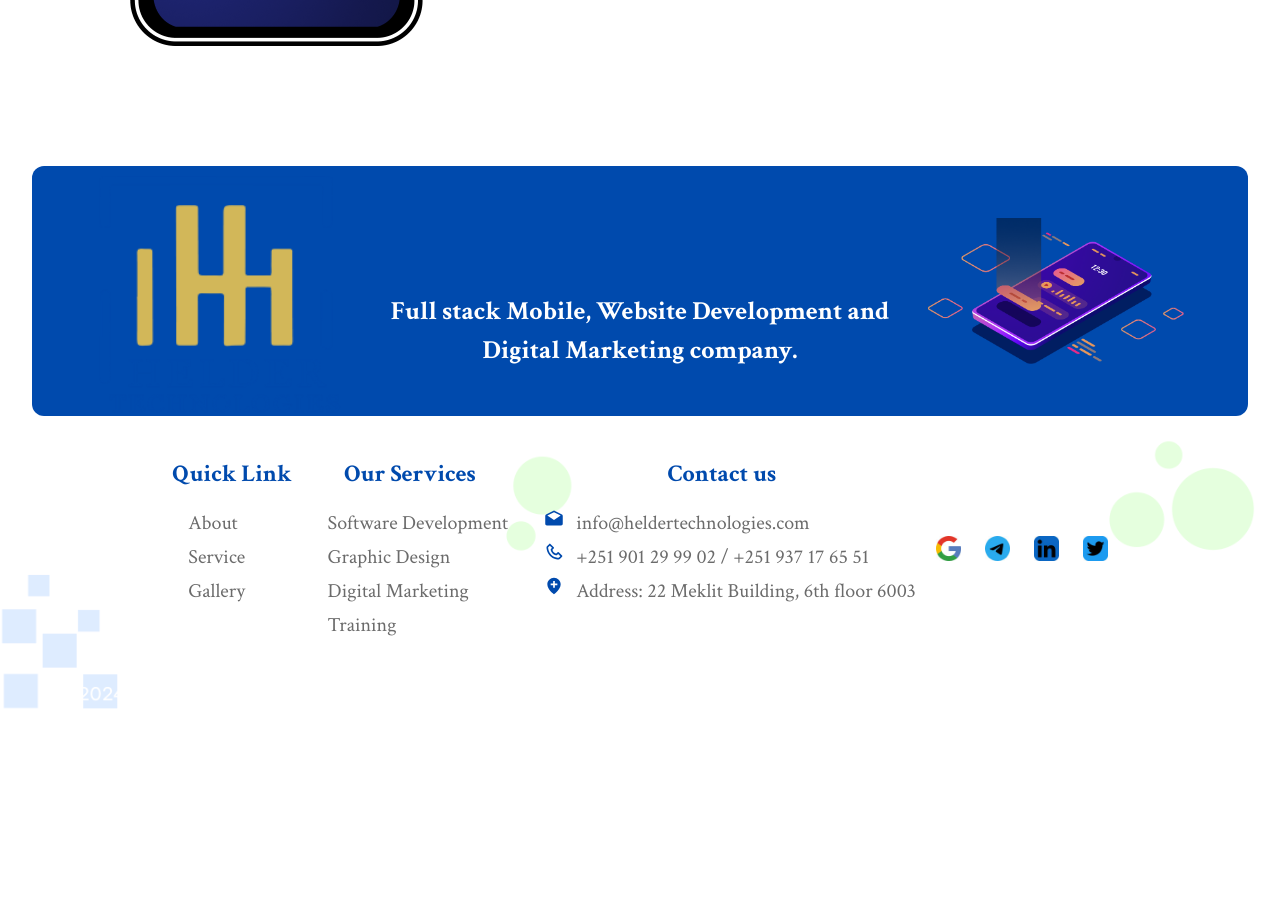
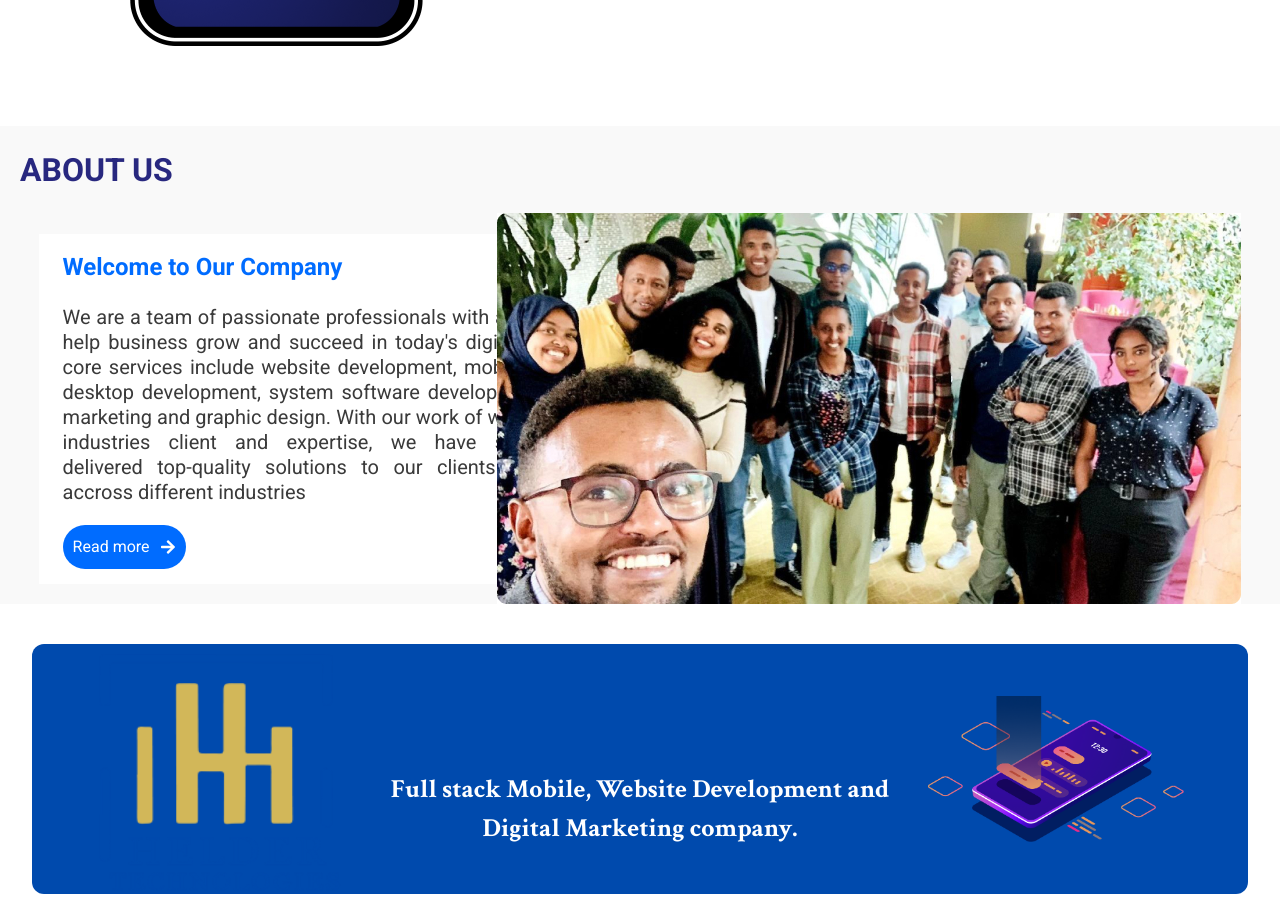
Before and after one commit to haileamlakwalelige/helder-tech, a React (Vite) app: page / in a window 1280 px wide. Shown: the part 1180-2099 px from the top of the page. Before the commit the page ends 1900 px from the top, so only its background shows below. Built offline with nearby package versions, Linux system fonts and the light colour scheme.

Commit message:
Home page: About us section added

```diff
--- /dev/null
+++ b/src/components/home/HomeAbout.tsx
@@ -0,0 +1,32 @@
+import { FaArrowRight } from "react-icons/fa";
+import aboutUsImg from "../../assets/aboutUs.jpg";
+
+const HomeAbout = () => {
+  return (
+    <div className="p-[20px] bg-secondary">
+      <h2 className="mb-[40px] text-specialTitleFont text-[32px] font-bold">ABOUT US</h2>
+      <div className="w-[97%] h-[350px] m-auto p-[24px] bg-white flex items-center justify-between gap-[12px] relative">
+        <div className="text-justify flex flex-col items-start justify-center gap-[20px]">
+          <h2 className="text-titleFont text-[24px] font-semibold">Welcome to Our Company</h2>
+          <p className="w-[47%] text-[20px] text-[#3a3a3a] leading-[25px] tracking-[2%]">
+            We are a team of passionate professionals with a mission to help
+            business grow and succeed in today's digital age. Our core services
+            include website development, mobile app and desktop development,
+            system software development digital marketing and graphic design.
+            With our work of with different industries client and expertise, we
+            have successfully delivered top-quality solutions to our clients who
+            span accross different industries
+          </p>
+
+          <button className="p-[10px] bg-titleFont text-center text-white flex items-center justify-center gap-[10px] rounded-[36px]">
+            <h2>Read more</h2> <FaArrowRight />
+          </button>
+        </div>
+
+        <img src={aboutUsImg} alt="" className="absolute right-0" />
+      </div>
+    </div>
+  );
+};
+
+export default HomeAbout;
--- a/src/pages/Home.tsx
+++ b/src/pages/Home.tsx
@@ -1,11 +1,13 @@
 // import React from 'react'
 
-import Hero from "../components/home/Hero"
+import Hero from "../components/home/Hero";
+import HomeAbout from "../components/home/HomeAbout";
 
 const Home = () => {
   return (
     <div className="pt-32 min-h-screen items-start justify-start flex flex-col">
       <Hero />
+      <HomeAbout />
     </div>
   )
 }
--- a/tailwind.config.js
+++ b/tailwind.config.js
@@ -10,6 +10,7 @@ export default {
         primary: '#004AAD',
         secondary: '#F9F9F9',
         titleFont: '#006cff',
+        specialTitleFont: '#28287F',
         normalFont: '#6f6f6f',
         footer:"#69C800",
       },
```
Also changed, not shown: src/assets/aboutUs.jpg (added).
